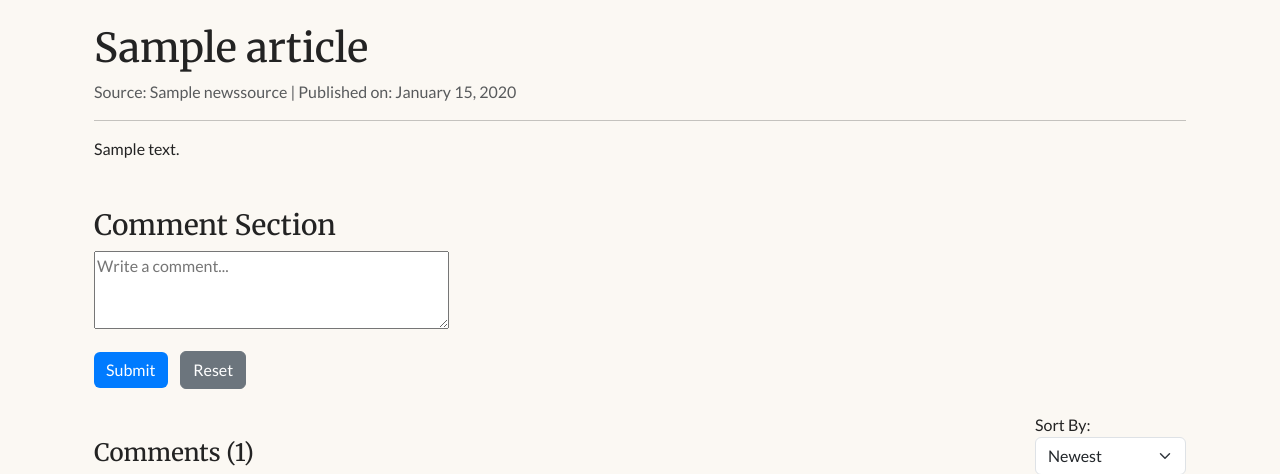
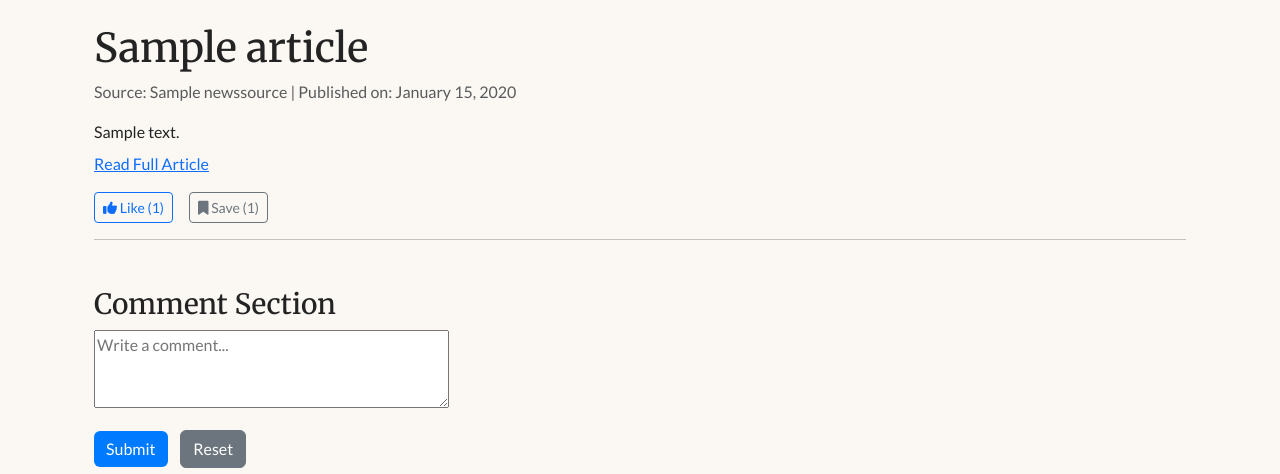
Before and after one commit to Merrick101/bulleo, a Django app: page /news/article/1/ in a window 1280 px wide. Shown: the part 82-556 px from the top of the page. Run offline with Django 4.2, Linux system fonts and the light colour scheme; a user stored in the database is signed in; tables that the repository leaves empty hold one stand-in row (values such as "Sample post"); parts of the project's set-up code (start-up, migrations or seed data) failed here and were passed over; some libraries are stand-ins or nearby versions.

Commit message:
Finalize article detail page, add vote/save buttons, include link to original article

```diff
--- a/static/js/article-interactions.js
+++ b/static/js/article-interactions.js
@@ -19,7 +19,6 @@ document.addEventListener('DOMContentLoaded', function() {
 
   // Helper: Show a toast notification
   function showToast(message) {
-    // Create a toast container if it doesn't exist
     let toastContainer = document.getElementById('toast-container');
     if (!toastContainer) {
       toastContainer = document.createElement('div');
@@ -31,7 +30,6 @@ document.addEventListener('DOMContentLoaded', function() {
       document.body.appendChild(toastContainer);
     }
 
-    // Create the toast element
     const toast = document.createElement('div');
     toast.className = 'toast align-items-center text-white bg-success border-0';
     toast.setAttribute('role', 'alert');
@@ -47,23 +45,20 @@ document.addEventListener('DOMContentLoaded', function() {
       </div>
     `;
     toastContainer.appendChild(toast);
-    // Initialize and show the toast (using Bootstrap Toast)
     var bsToast = new bootstrap.Toast(toast, { delay: 3000 });
     bsToast.show();
 
-    // Remove toast after it hides
     toast.addEventListener('hidden.bs.toast', function () {
       toast.remove();
     });
   }
 
-  // Handle Like Button Clicks
+  // === Event Listeners for Article Card Buttons ===
   document.querySelectorAll('.like-btn').forEach(function(button) {
     button.addEventListener('click', function(e) {
       e.preventDefault();
-      const articleId = this.dataset.articleId; // Ensure your button has data-article-id attribute
-      const url = `news/articles/${articleId}/toggle_like/`; // Adjust URL if needed
-
+      const articleId = this.dataset.articleId;
+      const url = `/news/articles/${articleId}/toggle_like/`; // Ensure leading slash
       fetch(url, {
         method: 'POST',
         headers: {
@@ -75,9 +70,7 @@ document.addEventListener('DOMContentLoaded', function() {
       .then(response => response.json())
       .then(data => {
         if (data.success) {
-          // Update the like button count
           this.innerHTML = `<i class="fas fa-thumbs-up"></i> ${data.likes_count}`;
-          // Show confirmation toast message
           const message = data.liked ? "Article liked!" : "Article unliked!";
           showToast(message);
         } else {
@@ -92,13 +85,11 @@ document.addEventListener('DOMContentLoaded', function() {
     });
   });
 
-  // Handle Save Button Clicks
   document.querySelectorAll('.save-btn').forEach(function(button) {
     button.addEventListener('click', function(e) {
       e.preventDefault();
       const articleId = this.dataset.articleId;
-      const url = `news/articles/${articleId}/toggle_save/`; // Adjust URL if needed
-
+      const url = `/news/articles/${articleId}/toggle_save/`; // Ensure leading slash
       fetch(url, {
         method: 'POST',
         headers: {
@@ -124,4 +115,65 @@ document.addEventListener('DOMContentLoaded', function() {
       });
     });
   });
+
+  // === Event Listeners for Article Detail Page Buttons (Unique Classes) ===
+  document.querySelectorAll('.detail-like-btn').forEach(function(button) {
+    button.addEventListener('click', function(e) {
+      e.preventDefault();
+      const articleId = this.dataset.articleId;
+      const url = `/news/articles/${articleId}/toggle_like/`; // Must match URL pattern
+      fetch(url, {
+        method: 'POST',
+        headers: {
+          'X-CSRFToken': csrftoken,
+          'Content-Type': 'application/json'
+        }
+      })
+      .then(response => response.json())
+      .then(data => {
+        if (data.success) {
+          this.innerHTML = `<i class="fas fa-thumbs-up"></i> Like (${data.likes_count})`;
+          const message = data.liked ? "Article liked!" : "Article unliked!";
+          showToast(message);
+        } else {
+          console.error('Error toggling like:', data.error);
+          showToast("Error processing like action.");
+        }
+      })
+      .catch(error => {
+        console.error('Error:', error);
+        showToast("Error processing like action.");
+      });
+    });
+  });
+
+  document.querySelectorAll('.detail-save-btn').forEach(function(button) {
+    button.addEventListener('click', function(e) {
+      e.preventDefault();
+      const articleId = this.dataset.articleId;
+      const url = `/news/articles/${articleId}/toggle_save/`; // Must match URL pattern
+      fetch(url, {
+        method: 'POST',
+        headers: {
+          'X-CSRFToken': csrftoken,
+          'Content-Type': 'application/json'
+        }
+      })
+      .then(response => response.json())
+      .then(data => {
+        if (data.success) {
+          this.innerHTML = `<i class="fas fa-bookmark"></i> Save (${data.saves_count})`;
+          const message = data.saved ? "Article saved!" : "Article unsaved!";
+          showToast(message);
+        } else {
+          console.error('Error toggling save:', data.error);
+          showToast("Error processing save action.");
+        }
+      })
+      .catch(error => {
+        console.error('Error:', error);
+        showToast("Error processing save action.");
+      });
+    });
+  });
 });
--- a/templates/news/article_detail.html
+++ b/templates/news/article_detail.html
@@ -1,23 +1,52 @@
 {% extends "base.html" %}
 {% load static %}
+{% load i18n %}
 
 {% block content %}
 <div class="container mt-4">
   <div class="article-detail my-article-detail" data-article-id="{{ article.id }}">
     <h1>{{ article.title }}</h1>
     <p class="text-muted">
-      Source: {{ article.source }} |
-      Published on: {{ article.published_at|date:"F d, Y" }}
+      Source:
+      {% if article.source %}
+        {{ article.source.name }}
+      {% else %}
+        Unknown
+      {% endif %}
+      | Published on: {{ article.published_at|date:"F d, Y" }}
     </p>
+
+    <!-- Display Summary & Original Link -->
+    {% if article.summary %}
+      <p class="article-summary my-2">{{ article.summary }}</p>
+    {% endif %}
+    <p class="my-2">
+      {% if article.url %}
+        <a href="{{ article.url }}" target="_blank" rel="noopener noreferrer">
+          Read Full Article
+        </a>
+      {% else %}
+        No external link available.
+      {% endif %}
+    </p>
+
+    <!-- Like & Save Buttons for Article Detail (unique classes) -->
+    {% if user.is_authenticated %}
+      <div class="d-flex align-items-center gap-3 my-3">
+        <button class="btn btn-sm btn-outline-primary detail-like-btn" data-article-id="{{ article.id }}">
+          <i class="fas fa-thumbs-up"></i> Like ({{ article.likes.count }})
+        </button>
+        <button class="btn btn-sm btn-outline-secondary detail-save-btn" data-article-id="{{ article.id }}">
+          <i class="fas fa-bookmark"></i> Save ({{ article.saves.count }})
+        </button>
+      </div>
+    {% endif %}
+
     <hr>
-    <div class="article-content">
-      {{ article.content|safe }}
-    </div>
 
     <!-- Comment Section -->
     <div class="comment-section my-comment-section mt-5">
       <h3>Comment Section</h3>
-
       <!-- Feedback message container for comment submissions -->
       <div id="feedback-message"></div>
 
@@ -63,6 +92,8 @@
   </div>
 </div>
 
-<!-- Include the Comments JS File -->
+<!-- Article Interactions JS File -->
+<script src="{% static 'js/article-interactions.js' %}"></script>
+<!-- Comments JS File -->
 <script src="{% static 'js/comments.js' %}"></script>
 {% endblock content %}
```
Also changed, not shown: apps/news/admin.py (+17 -5 lines).
